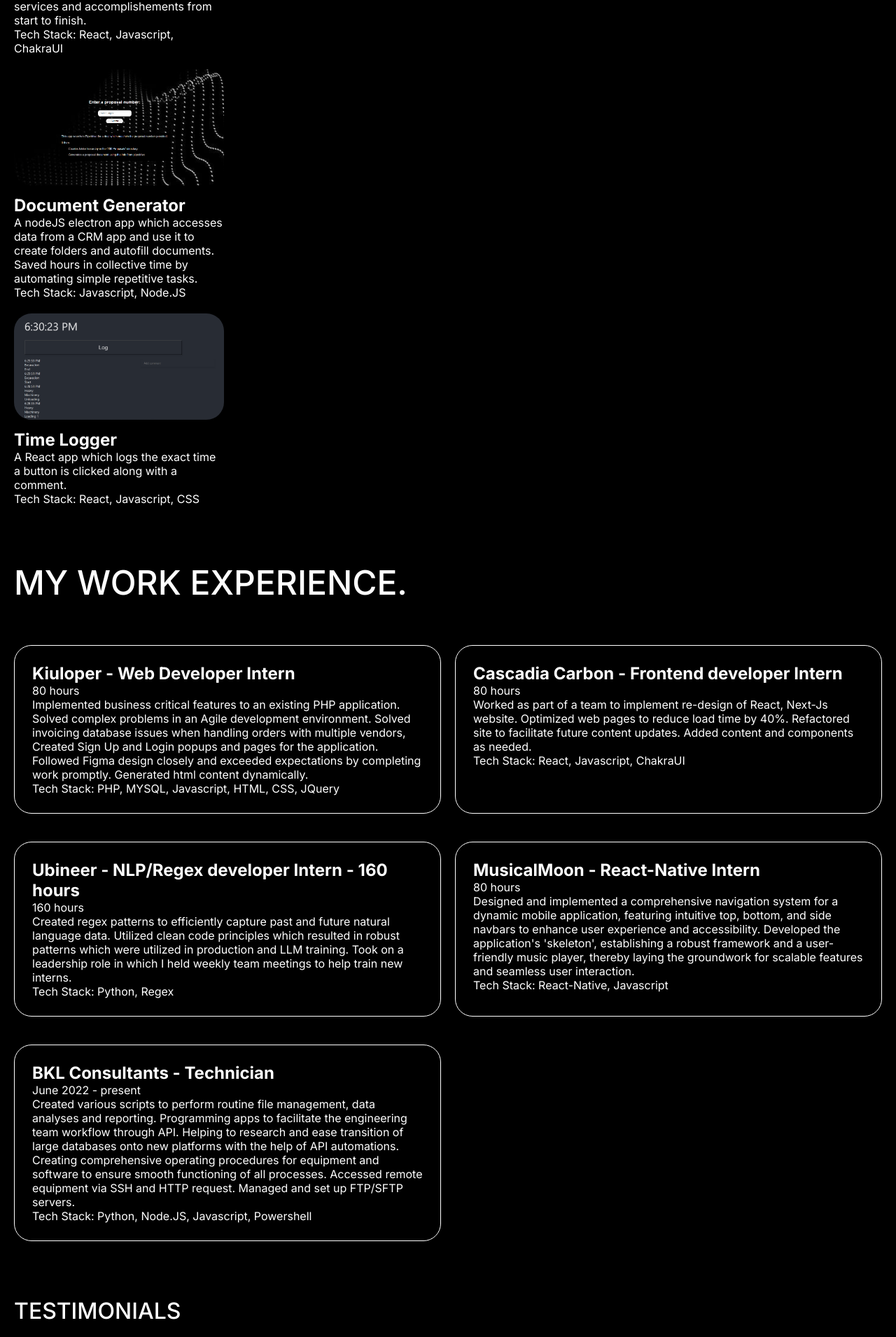
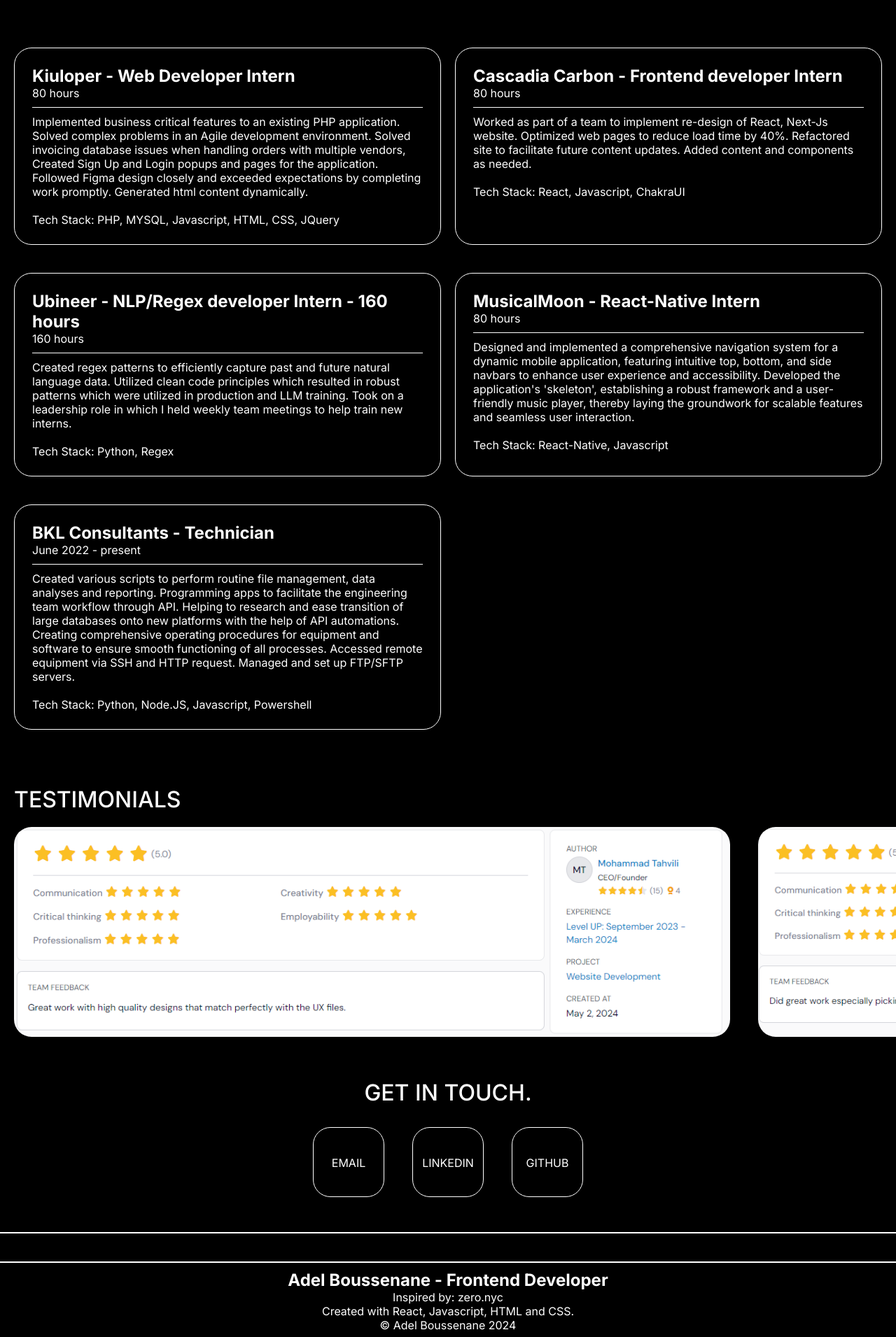
Before and after one commit to aboussenane/aboussenane-portfolio, a Next.js app: page / in a window 1280 px wide. Shown: the part 2203-4114 px from the top of the page at 70% size. Built offline with nearby package versions, Linux system fonts and the light colour scheme.

Commit message:
finishing touches

```diff
--- a/app/Components/Footer.jsx
+++ b/app/Components/Footer.jsx
@@ -0,0 +1,27 @@
+//footer component
+import React from 'react';
+import '../styles/Footer.css';
+function Footer() {
+  return (
+    <footer className="Footer">
+      <div className="Footer-container">
+
+          <div className="Footer-banner">
+                    <div className="Footer-banner-divider"></div>
+                    <div className="Footer-banner-text">
+                    THANKS FOR VIEWING PORTFOLIO - THANKS FOR VIEWING PORTFOLIO - THANKS FOR VIEWING PORTFOLIO - THANKS FOR VIEWING PORTFOLIO - THANKS FOR VIEWING PORTFOLIO - THANKS FOR VIEWING PORTFOLIO - THANKS FOR VIEWING PORTFOLIO - THANKS FOR VIEWING PORTFOLIO - THANKS FOR VIEWING PORTFOLIO - THANKS FOR VIEWING PORTFOLIO - THANKS FOR VIEWING PORTFOLIO - THANKS FOR VIEWING PORTFOLIO - THANKS FOR VIEWING PORTFOLIO - THANKS FOR VIEWING PORTFOLIO - THANKS FOR VIEWING PORTFOLIO - THANKS FOR VIEWING PORTFOLIO - THANKS FOR VIEWING PORTFOLIO - THANKS FOR VIEWING PORTFOLIO -
+                    THANKS FOR VIEWING PORTFOLIO - THANKS FOR VIEWING PORTFOLIO - THANKS FOR VIEWING PORTFOLIO - THANKS FOR VIEWING PORTFOLIO - THANKS FOR VIEWING PORTFOLIO - THANKS FOR VIEWING PORTFOLIO - THANKS FOR VIEWING PORTFOLIO - THANKS FOR VIEWING PORTFOLIO - THANKS FOR VIEWING PORTFOLIO - THANKS FOR VIEWING PORTFOLIO - THANKS FOR VIEWING PORTFOLIO - THANKS FOR VIEWING PORTFOLIO - THANKS FOR VIEWING PORTFOLIO - THANKS FOR VIEWING PORTFOLIO - THANKS FOR VIEWING PORTFOLIO - THANKS FOR VIEWING PORTFOLIO - THANKS FOR VIEWING PORTFOLIO - THANKS FOR VIEWING PORTFOLIO</div>
+                    <div className="Footer-banner-divider"></div>
+                </div>
+                <div className="Footer-info">
+          <h2>Adel Boussenane - Frontend Developer</h2>
+          <p>Inspired by: <a href='https://www.zero.nyc/'>zero.nyc</a></p>
+          <p>Created with React, Javascript, HTML and CSS.</p>
+          <p>© Adel Boussenane 2024</p>
+
+          </div>
+      </div>
+    </footer>
+    );
+}
+export default Footer;
--- a/app/globals.css
+++ b/app/globals.css
@@ -92,9 +92,18 @@
 body {
   max-width: 100vw;
   overflow-x: hidden;
-
+  scrollbar-color: var(--secondary-color) var(--primary-color); /* thumb and track colors */
+    scrollbar-width: thin; /* Can be 'auto', 'thin', or 'none' */
+    scroll-behavior: smooth;
+}
+::-webkit-scrollbar-track {
+  background: var(--primary-color); /* Light grey background */
 }
 
+/* Styling the scrollbar thumb (the part that is draggable) */
+::-webkit-scrollbar-thumb {
+  background: var(--secondary-color); /* Dark grey thumb */
+}
 
 
 a {
--- a/app/page.js
+++ b/app/page.js
@@ -5,6 +5,7 @@
 import Navbar from "./Components/Navbar";
 import Projects from "./Components/Projects";
 import "./styles/Home.css";
+import Footer from "./Components/Footer";
 export default function Home() {
   //https://www.zero.nyc/
   const projects = [
@@ -71,14 +72,14 @@
   return (
     <main className={styles.main}>
     <Navbar />
-      <div className="Title-header">
+      <div id="home" className="Title-header">
         <div className="Header-circle">
         </div>
         <div className="Header-title">
           <h2>ADEL BOUSSENANE | frontend developer.</h2>
         </div>
       </div>
-     <section className="Title">
+     <section  className="Title">
       <div className="Title-container">
       <div className="Title-circle">
         </div>
@@ -93,7 +94,7 @@
         <source src="/rain-video.mp4" type="video/mp4" />
       </video>
     </section>
-    <section className="Projects">
+    <section id="projects" className="Projects">
     <h1 className="projects-title">SOME PROJECTS I'VE BUILT.</h1>
     <a href="https://booking-calendar-ten.vercel.app/" target="_blank" rel="noreferrer" className="project-title">
       <img src="./booking-calendar.PNG" className="feature-project">
@@ -101,12 +102,12 @@
       </a>
     <div className="feature-info">
       <h1>Booking Calendar</h1>
-      <p>A booking calendar that allows users to book appointments and view their bookings. Built with React, Javascript, and PostgreSQL.</p>
+      <p>A booking calendar that allows users to book appointments and view their bookings. <br/>Built with React, Javascript, and PostgreSQL.</p>
       <p><a href="https://booking-calendar-ten.vercel.app/" target="_blank" rel="noreferrer">View the project here</a>.</p>
     </div>
 
     <div className="projects-container">
-      <div className="projects-cell">
+      <div className="project-cell">
         {projects.map((project) => (
           <>
           <Projects key={project.title} {...project} />
@@ -122,7 +123,7 @@
       </div>
 
     </section>
-    <section className="Experience">
+    <section id="experience" className="Experience">
     <h1 className="experience-title">MY WORK EXPERIENCE.</h1>
     <div className="experience-container">
       {experience.map((item) => (
@@ -133,7 +134,9 @@
           <div className="experience-text">
             <h1>{item.title}</h1>
             <p>{item.duration}</p>
+            <div className="divider-horizontal"></div>
             <p>{item.description}</p>
+            <br/>
             <p>Tech Stack: {item.techStack.join(", ")}</p>
           </div>
         </div>
@@ -149,11 +152,12 @@
       </div>
     </section>
 
-    <section className="Contact">
+    <section id="contact" className="Contact">
       <h1 className="contact-title">GET IN TOUCH.</h1>
+      <div className="contact-grid">
         <a href="mailto:aboussenane@gmail.com?subject=Interest%20in%20Your%20Portfolio&body=Hi%20Adel%2C%0D%0A%0D%0AI%20came%20across%20your%20portfolio%20and%20am%20interested%20in%20discussing%20potential%20collaboration%20opportunities.%20Please%20let%20me%20know%20a%20convenient%20time%20to%20talk.%0D%0A%0D%0AThank%20you%2C%0D%0A%5BYour%20Name%5D" className="social">
           <div className="contact-container">
-            ABOUSSENANE@GMAIL.COM
+            EMAIL
           </div>
         </a>
         <a href="https://www.linkedin.com/in/adel-boussenane-28545317a/" className="social">
@@ -166,8 +170,9 @@
           GITHUB
           </div>
         </a>
+      </div>
     </section>
-
+    <Footer />
 
     </main>
   );
--- /dev/null
+++ b/app/styles/Footer.css
@@ -0,0 +1,54 @@
+.Footer{
+    position: relative;
+    width: 100vw;
+    height: 100%;
+    bottom: 0px;
+    background-color: var(--primary-color);
+    color: var(--secondary-color);
+
+    text-align: center;
+
+    display: flex;
+    flex-direction: column;
+    justify-content: center;
+    align-items: center;
+
+}
+.Footer-container{
+    display: flex;
+    flex-direction: column;
+    justify-content: center;
+    align-items: center;
+
+}
+.Footer-banner {
+    overflow: hidden; /* Hide anything that goes out of this container */
+
+    white-space: nowrap; /* Keep all divs in a single line */
+
+    position: relative; /* Position context for the inner content */
+    width: 100%; /* Full width of the container */
+    display: flex;
+    flex-direction: column;
+}
+
+.Footer-banner-text {
+    display: inline-block;
+    padding: 0 100vw; /* Padding for aesthetics */
+    animation: scrollBanner 120s linear infinite; /* Adjust time for different speeds */
+}
+.Footer-banner-divider {
+    display: inline-block;
+    margin-top: 10px;
+    margin-bottom: 10px;
+    border: 1px solid var(--secondary-color);
+}
+@media screen and (max-width: 700px) {
+    h2{
+        font-size: 1.0rem;
+    }
+    p{
+        font-size: 0.8rem;
+    }
+
+}
--- a/app/styles/Home.css
+++ b/app/styles/Home.css
@@ -1,3 +1,13 @@
+
+.divider-horizontal{
+    display: flex;
+    position: relative;
+    width: 100%;
+    height: 1px;
+    background-color: var(--secondary-color);
+    margin: 10px auto;
+
+}
 .Title-header{
     position: absolute;
 
@@ -72,6 +82,7 @@
     overflow-x: hidden;
 
 
+
 }
 
 .projects-title{
@@ -97,28 +108,36 @@
     margin: 20px;
     margin-top: 5px;
 }
+
 .projects-container{
-    display: grid;
-    grid-template-columns: repeat(2, 1fr);
-    gap: 20px;
-    margin: 20px;
-    width: 100%;
-    max-width: 1200px; /* Adjust this as necessary */
-    box-sizing: border-box;
+    position: relative;
+
+    display: flex;
+    flex-direction: row;
+    overflow-x: scroll;
+
+    margin: 10px;
+    margin-bottom: 0px;
+    width: 100vw;
+
+    justify-content: flex-start;
+    align-items: flex-start;
     }
     .project-cell{
         display: flex;
-        flex-direction: column;
+        flex-direction: row;
         position: relative;
         width: 100%;
         height: 100%;
-        width: 100%; /* Takes the full width of the grid column */
+        margin-left: 20px;
+        margin-right: 20px;
         height: auto;
 
     }
 .projects-info{
     margin-bottom: 20px;
-    max-width: 300px;
+    margin-left: 10px;
+    min-width: 300px;
 }
 .Experience{
     display: flex;
@@ -202,10 +221,13 @@
     }
     .contact-container{
         position: relative;
-        transform: translateY(200%);
+        display: flex;
+        justify-content: center;
+        align-items: center;
         overflow: hidden;
         background-color: transparent;
-
+        width: 100px;
+        height: 100px;
 
     }
     .Contact{
@@ -229,6 +251,12 @@
     text-align: center; /* Ensures text inside the link is centered */
 
     }
+    .contact-grid{
+        display: flex;
+        flex-direction: row;
+    }
+
+
 @media (max-width: 700px) {
     .Header-title{
         display: none;
@@ -278,7 +306,8 @@
         height: 100%;
         flex-direction: column;
         overflow-x: hidden;
-
+        justify-content: none;
+        align-items: none;
 
     }
     .projects-title{
@@ -307,8 +336,19 @@
     .projects-container{
         display: flex;
         flex-direction: column;
-    grid-template-columns: none;
-    gap: none;
+
+    overflow-x: hidden;
+    overflow-y: hidden;
+
+        }
+        .project-cell{
+            display: flex;
+            flex-direction: column;
+            position: relative;
+            width: 100%;
+            height: 100%;
+            margin: 20px;
+
         }
         .experience-container{
             display: flex;
@@ -318,6 +358,7 @@
         }
     .projects-info{
         margin-bottom: 20px;
+        max-width: 300px;
     }
     .Experience{
         display: flex;
@@ -394,14 +435,38 @@
             top: 0px;
     }
     .contact-container{
-        margin: 20px;
-        margin-top: 5px;
+        margin: 0px;
+        margin-top: 0px;
         width: 100%;
         height: 100px;
         border-radius: 25px;
         border: 1px solid var(--secondary-color);
         justify-self: start;
+        position: relative;
+        transform: translateY(0%);
+        transform: translate(-20px, 0%);
+        overflow: hidden;
+        background-color: transparent;
+        text-align: center;
+
     }
+    .contact-grid{
+        flex-direction: column;
+    }
+    .social{
+        border: none;
+        margin: 20px;
+        margin-top: 10px;
+        border-radius: 25px;
+        width: 100%;
+        height: 100px;
+        display: block; /* Ensures the link behaves as a block for full-width clickable area */
+        width: 100%; /* Optional: makes the anchor cover the full width of its parent */
+        text-align: center; /* Ensures text inside the link is centered */
+
+    }
+
+
   }
 @media (max-width:385px){
     .Header-title-mobile{
--- a/app/styles/Projects.css
+++ b/app/styles/Projects.css
@@ -1,12 +1,13 @@
 .project-container{
 margin-bottom: 10px;
 width: 100%;
-max-width: 300px;
+
 border-radius: 25px;
 }
 .project-image{
-    width: 100%;
-    height: 100%;
+
+    width: 300px;
+    height: 200px;
     border-radius: 25px;
 
 }
```
Also changed, not shown: app/Components/Navbar.jsx (+6 -4 lines), app/Components/ProjectInfo.jsx (deleted, +0 -20 lines), app/Components/Contacts.jsx (deleted), app/Components/Experience.jsx (deleted).
